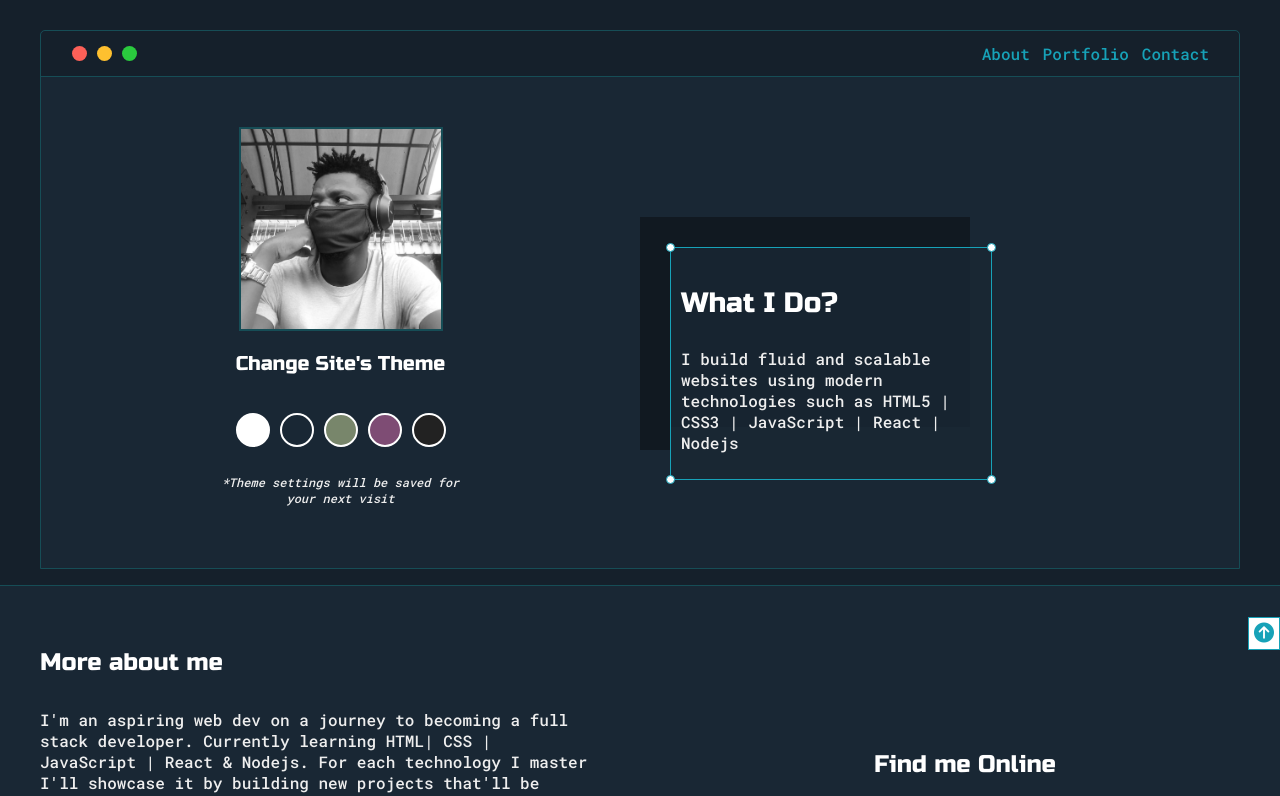
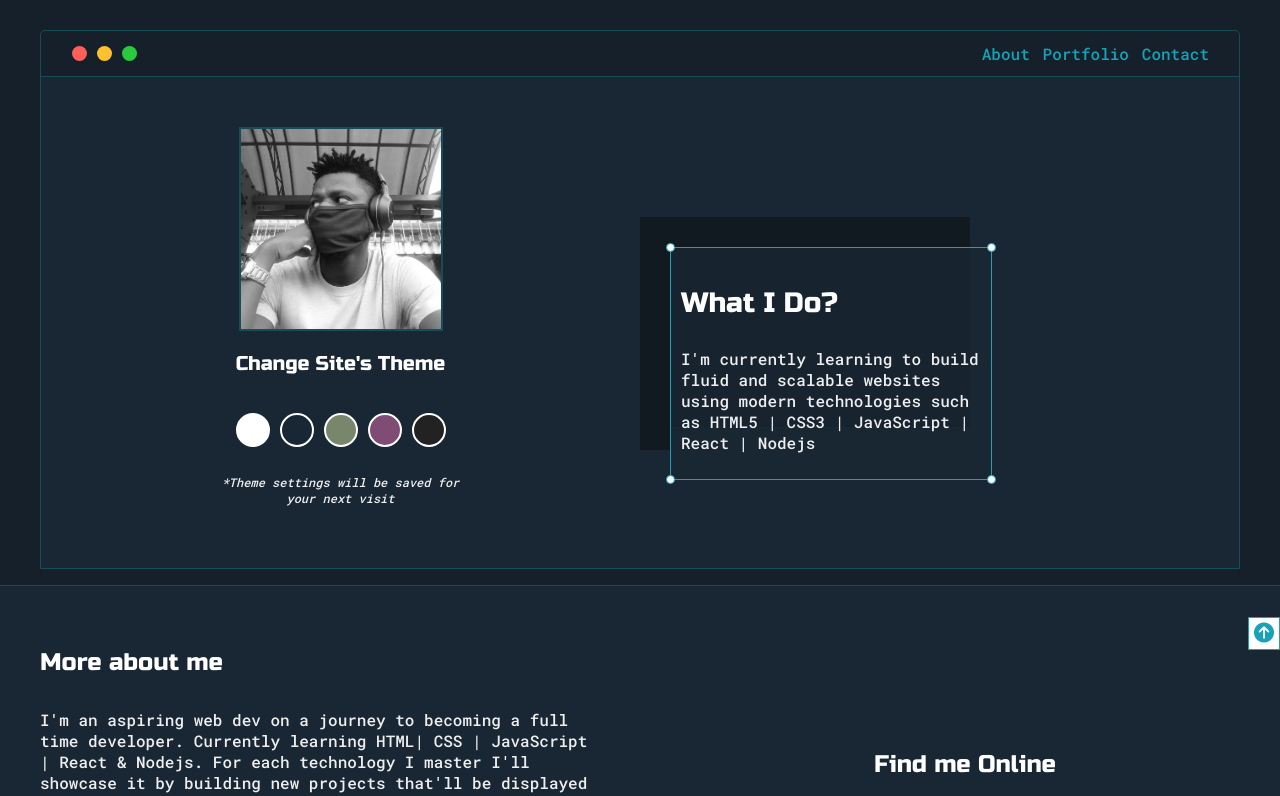
Before and after one commit to DaveyHert/MyPortfolio, a plain HTML site: page index.html in a window 1280 px wide. Shown: the part 130-926 px from the top of the page. Drawn offline with Linux system fonts and the light colour scheme.

Commit message:
Update index.html

```diff
--- a/index.html
+++ b/index.html
@@ -65,7 +65,7 @@
               <div id="corner-tl" class="corner"></div>
               <div id="corner-tr" class="corner"></div>
               <h3>What I Do?</h3>
-              <p>I build fluid and scalable websites using modern technologies such as HTML5 | CSS3 | JavaScript | React | Nodejs</p>
+              <p>I'm currently learning to build fluid and scalable websites using modern technologies such as HTML5 | CSS3 | JavaScript | React | Nodejs</p>
               <div id="corner-br" class="corner"></div>
               <div id="corner-bl" class="corner"></div>
             </div>
@@ -84,7 +84,7 @@
       <div id="about" class="about-wrapper py-2">
         <div class="about-me">
           <h4>More about me</h4>
-          <p>I'm an aspiring web dev on a journey to becoming a full stack developer. Currently learning HTML| CSS | JavaScript | React & Nodejs. For each technology I master I'll showcase it by building new projects that'll be displayed on here</p>
+          <p>I'm an aspiring web dev on a journey to becoming a full time developer. Currently learning HTML| CSS | JavaScript | React & Nodejs. For each technology I master I'll showcase it by building new projects that'll be displayed on here</p>
 
           <p>While I'm learning, I'm still open to internships, Collabs and job openings for newbie techies.</p>
 
```
